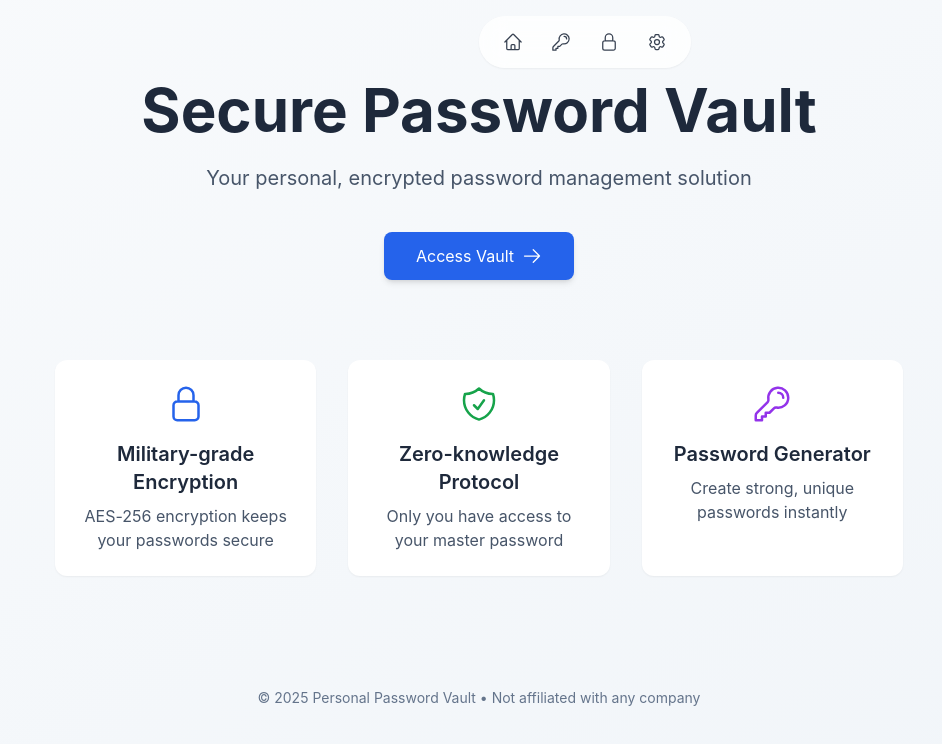
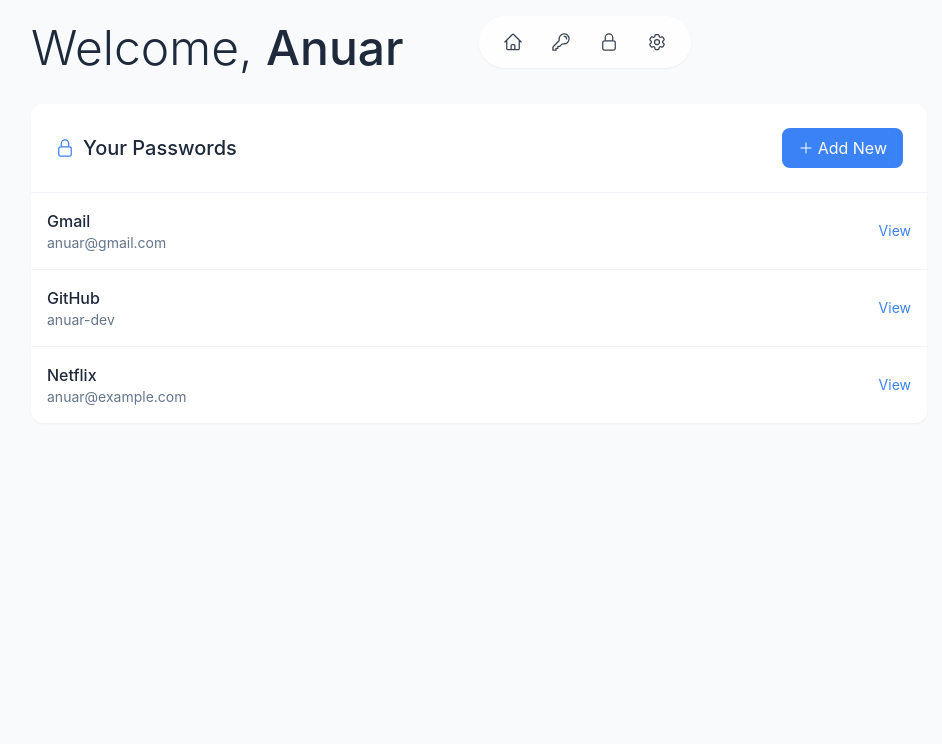
Before and after one commit to AnuarOrozco/Password-Manager-V2, a React (Vite) app: page /dashboard in a window 1280 px wide. Shown: the top 744 px of the page, without its empty margins (161-1103 px from the left). Built offline with nearby package versions, Linux system fonts and the light colour scheme.

Commit message:
refactor: improve routing with lazy loading, suspense and 404 handling

```diff
--- a/package.json
+++ b/package.json
@@ -19,6 +19,7 @@
     "react": "^19.1.0",
     "react-dom": "^19.1.0",
     "react-intersection-observer": "^9.16.0",
+    "react-router-dom": "^7.6.0",
     "react-use-measure": "^2.1.7",
     "smooth-scrollbar": "^8.8.4"
   },
--- a/src/App.jsx
+++ b/src/App.jsx
@@ -1,9 +1,34 @@
-import Home from './pages/Home';
+import { BrowserRouter as Router, Routes, Route } from 'react-router-dom';
+import { lazy, Suspense } from 'react';
+import LoadingSpinner from './components/LoadingSpinner';
 
-export default function App() {
+// Lazy load pages for better performance
+const Home = lazy(() => import('./pages/Home'));
+const Dashboard = lazy(() => import('./pages/Dashboard'));
+
+function App() {
   return (
-    <div className="app">
-      <Home />
+    <Router>
+      <Suspense fallback={<LoadingSpinner />}>
+        <Routes>
+          <Route path="/" element={<Home />} />
+          <Route path="/dashboard" element={<Dashboard />} />
+
+          {/* Add a catch-all route for 404 errors */}
+          <Route path="*" element={<NotFound />} />
+        </Routes>
+      </Suspense>
+    </Router>
+  );
+}
+
+// Basic 404 component - create this as a separate component for better organization
+function NotFound() {
+  return (
+    <div className="min-h-screen flex items-center justify-center">
+      <h1 className="text-2xl font-medium">404 - Page Not Found</h1>
     </div>
   );
 }
+
+export default App;
--- a/src/components/Header.jsx
+++ b/src/components/Header.jsx
@@ -15,7 +15,7 @@ const Header = () => {
             {
               icon: <HomeIcon className="h-5 w-5" />,
               name: 'Home',
-              path: '/'
+              path: '/dashboard'
             },
             {
               icon: <KeyIcon className="h-5 w-5" />,
--- /dev/null
+++ b/src/components/LoadingSpinner.jsx
@@ -0,0 +1,7 @@
+export default function LoadingSpinner() {
+  return (
+    <div className="min-h-screen flex items-center justify-center">
+      <div className="animate-spin rounded-full h-12 w-12 border-t-2 border-b-2 border-blue-500"></div>
+    </div>
+  );
+}
--- /dev/null
+++ b/src/pages/Dashboard.jsx
@@ -0,0 +1,81 @@
+import { motion } from 'framer-motion'
+import { PlusIcon, LockClosedIcon } from '@heroicons/react/24/outline'
+import Header from '../components/Header'
+
+const Dashboard = () => {
+  // Sample passwords data - replace with your actual data
+  const passwords = [
+    { id: 1, name: 'Gmail', username: 'anuar@gmail.com' },
+    { id: 2, name: 'GitHub', username: 'anuar-dev' },
+    { id: 3, name: 'Netflix', username: 'anuar@example.com' }
+  ]
+
+  // Import the Header component
+
+  return (
+    <>
+      <Header />
+      <motion.div
+        initial={{ opacity: 0 }}
+        animate={{ opacity: 1 }}
+        transition={{ duration: 0.5 }}
+        className="min-h-screen bg-slate-50 p-6"
+      >
+        <div className="max-w-4xl mx-auto">
+          {/* Welcome Header */}
+          <motion.header
+            initial={{ y: -20 }}
+            animate={{ y: 0 }}
+            className="mb-8"
+          >
+            <h1 className="text-4xl md:text-5xl font-light text-slate-800">
+              Welcome, <span className="font-medium">Anuar</span>
+            </h1>
+          </motion.header>
+
+          {/* Passwords Section */}
+          <motion.section
+            initial={{ opacity: 0 }}
+            animate={{ opacity: 1 }}
+            transition={{ delay: 0.2 }}
+            className="bg-white rounded-xl shadow-sm overflow-hidden"
+          >
+            <div className="p-6 border-b border-slate-100 flex justify-between items-center">
+              <h2 className="text-xl font-medium text-slate-800 flex items-center gap-2">
+                <LockClosedIcon className="h-5 w-5 text-blue-500" />
+                Your Passwords
+              </h2>
+              <button className="flex items-center gap-1 px-4 py-2 bg-blue-500 hover:bg-blue-600 text-white rounded-lg transition-colors">
+                <PlusIcon className="h-4 w-4" />
+                Add New
+              </button>
+            </div>
+
+            {/* Passwords List */}
+            <ul className="divide-y divide-slate-100">
+              {passwords.map((password) => (
+                <motion.li
+                  key={password.id}
+                  whileHover={{ backgroundColor: 'rgba(241, 245, 249, 0.5)' }}
+                  className="p-4 hover:bg-slate-50/50 transition-colors cursor-pointer"
+                >
+                  <div className="flex justify-between items-center">
+                    <div>
+                      <h3 className="font-medium text-slate-800">{password.name}</h3>
+                      <p className="text-sm text-slate-500">{password.username}</p>
+                    </div>
+                    <button className="text-sm text-blue-500 hover:text-blue-600">
+                      View
+                    </button>
+                  </div>
+                </motion.li>
+              ))}
+            </ul>
+          </motion.section>
+        </div>
+      </motion.div>
+    </>
+  )
+}
+
+export default Dashboard
--- a/src/pages/Home.jsx
+++ b/src/pages/Home.jsx
@@ -1,9 +1,16 @@
 import { motion } from "framer-motion";
 import { LockClosedIcon, ShieldCheckIcon, KeyIcon, ArrowRightIcon } from "@heroicons/react/24/outline";
+import { useNavigate } from "react-router-dom";
 import Footer from "../components/Footer";
 import Header from '../components/Header';
 
 const Home = () => {
+  const navigate = useNavigate();
+
+  const handleAccessVault = () => {
+    navigate('/dashboard');
+  };
+
 return (
     <motion.div
         initial={{ opacity: 0 }}
@@ -11,9 +18,6 @@ return (
         transition={{ duration: 0.8 }}
         className="min-h-screen bg-gradient-to-br from-slate-50 to-slate-100"
     >
-        {/* Header Component */}
-        <Header />
-
         {/* Main Content */}
         <main className="container mx-auto px-6 py-20 max-w-4xl">
             {/* Hero Section */}
@@ -46,7 +50,10 @@ return (
                     animate={{ opacity: 1 }}
                     transition={{ delay: 0.8, duration: 0.8 }}
                 >
-                    <button className="group flex items-center justify-center gap-2 px-8 py-3 bg-blue-600 hover:bg-blue-700 text-white rounded-lg shadow-md hover:shadow-lg transition-all duration-300 mx-auto">
+                    <button
+                        onClick={handleAccessVault}
+                        className="group flex items-center justify-center gap-2 px-8 py-3 bg-blue-600 hover:bg-blue-700 text-white rounded-lg shadow-md hover:shadow-lg transition-all duration-300 mx-auto"
+                    >
                         Access Vault
                         <ArrowRightIcon className="h-5 w-5 group-hover:translate-x-1 transition-transform" />
                     </button>
```
Also changed, not shown: 1 other file (tests, documents, lock files or other folders).
